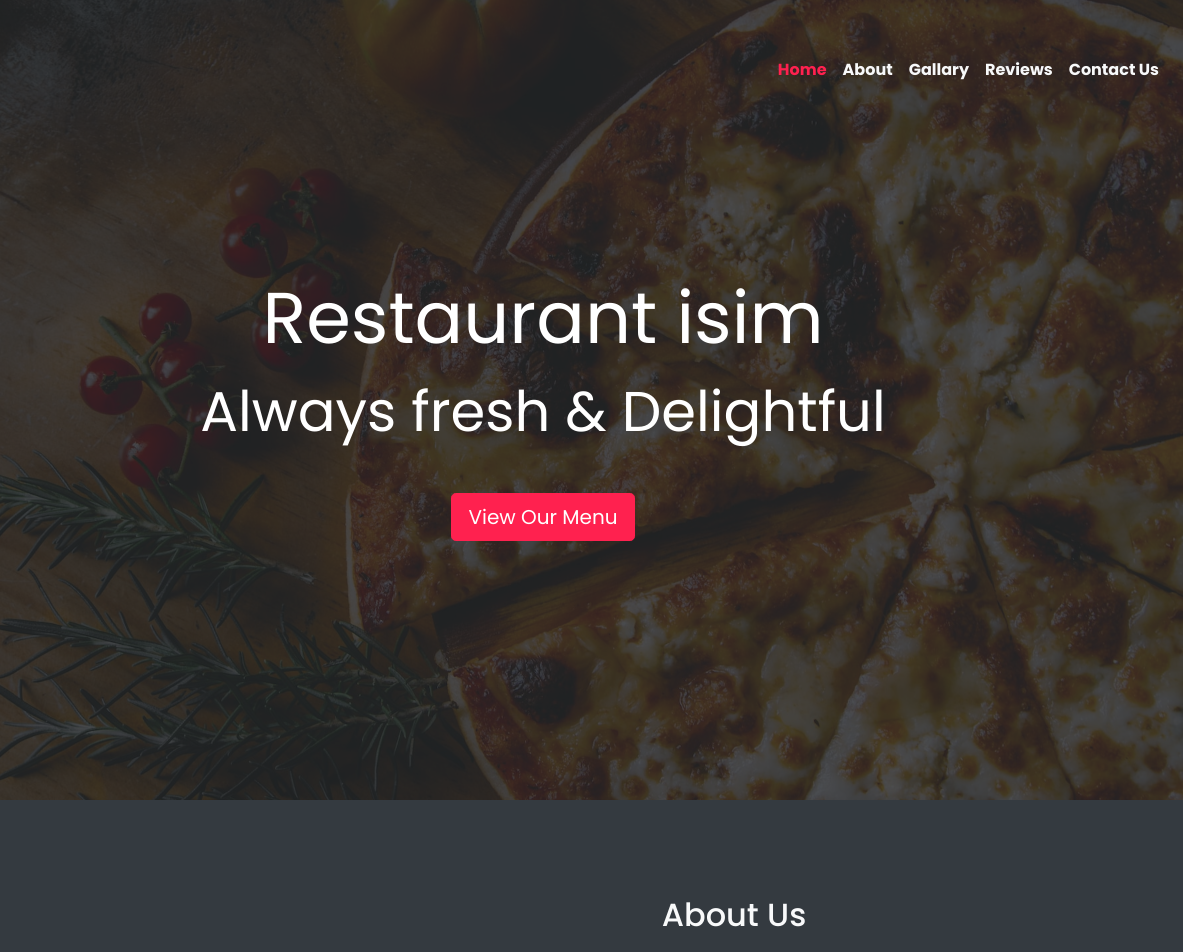
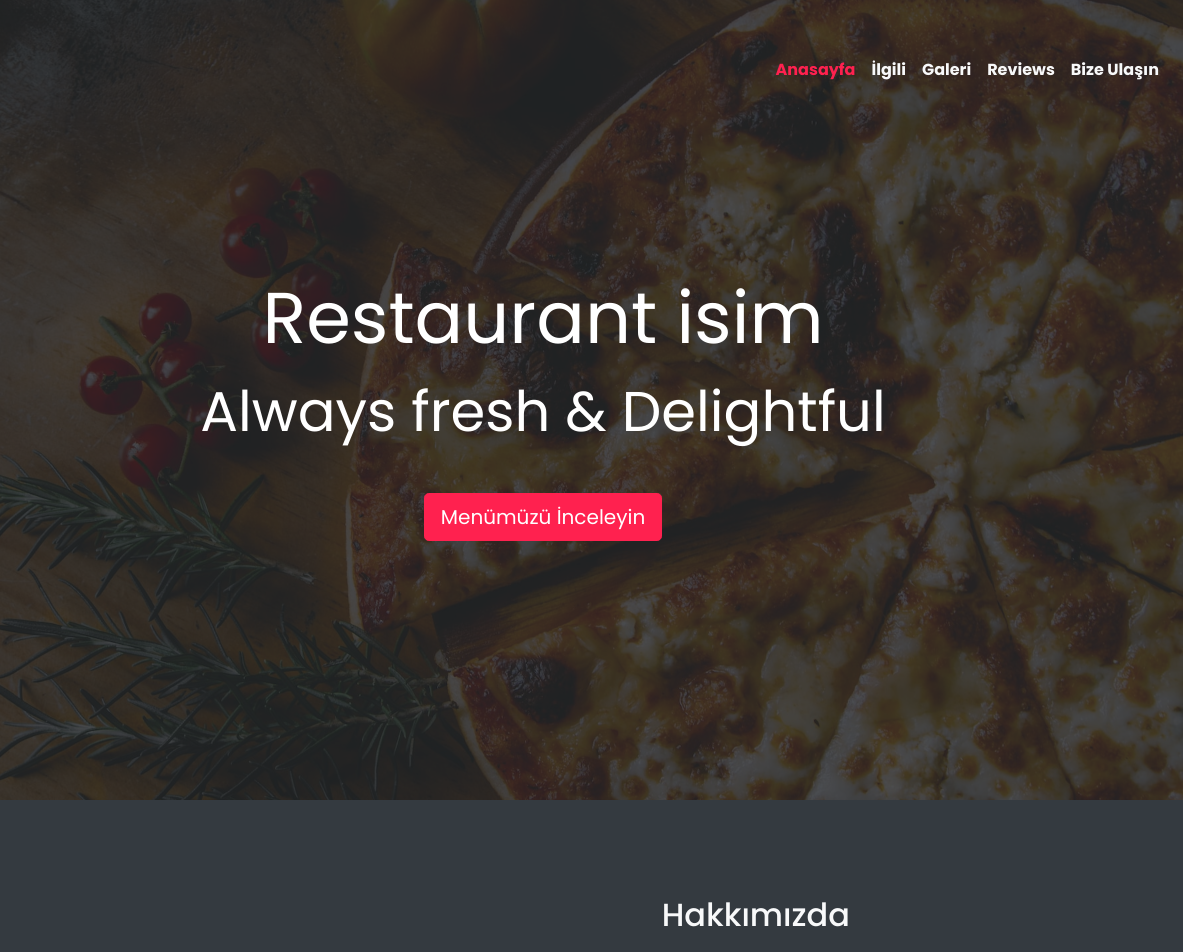
Before and after one commit to Raderne/restaurant-template, a plain HTML site: page index.html in a window 1280 px wide. Shown: the top 952 px of the page, 97-1280 px from the left. Drawn offline with nearby package versions, Linux system fonts and the light colour scheme; some packages are replaced by stand-ins of ours.

Commit message:
Update index.html

```diff
--- a/index.html
+++ b/index.html
@@ -40,19 +40,19 @@
         <div class="navbar-collapse" id="navbarSupportedContent">
           <ul class="navbar-nav">
             <li class="nav-item">
-              <a href="#home" class="nav-link active-link">Home</a>
+              <a href="#home" class="nav-link active-link">Anasayfa</a>
             </li>
             <li class="nav-item">
-              <a href="#about" class="nav-link">About</a>
+              <a href="#about" class="nav-link">İlgili</a>
             </li>
             <li class="nav-item">
-              <a href="#gallary" class="nav-link">Gallary</a>
+              <a href="#gallary" class="nav-link">Galeri</a>
             </li>
             <li class="nav-item">
               <a href="#reviews" class="nav-link">Reviews</a>
             </li>
             <li class="nav-item">
-              <a href="#contact" class="nav-link">Contact Us</a>
+              <a href="#contact" class="nav-link">Bize Ulaşın</a>
             </li>
           </ul>
         </div>
@@ -64,7 +64,7 @@
         <div class="overlay text-white text-center">
           <h1 class="display-2 font-weight-bold my-3">Restaurant isim</h1>
           <h2 class="display-4 mb-5">Always fresh &amp; Delightful</h2>
-          <a class="btn btn-lg btn-primary" href="#gallary">View Our Menu</a>
+          <a class="btn btn-lg btn-primary" href="#gallary">Menümüzü İnceleyin</a>
         </div>
       </section>
 
@@ -76,7 +76,7 @@
             <div class="col-lg-6">
               <div class="row justify-content-center">
                 <div class="col-sm-8 py-5 my-5">
-                  <h2 class="mb-4">About Us</h2>
+                  <h2 class="mb-4">Hakkımızda</h2>
                   <p>
                     Lorem ipsum dolor sit amet, consectetur adipisicing elit.
                     Consectetur, quisquam accusantium nostrum modi, nemo,
@@ -256,7 +256,7 @@
             <div
               class="col-md-6 px-5 d-flex flex-column justify-content-center contact-info"
             >
-              <h3>Find Us</h3>
+              <h3>Bizi bul</h3>
               <p>
                 Lorem ipsum dolor sit amet, consectetur adipisicing elit. Sit,
                 laboriosam doloremque odio delectus, sunt magnam laborum impedit
```
